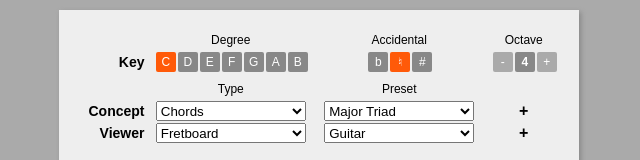
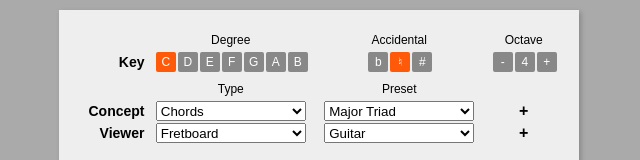
Before and after one commit to dan9418/play-what-beta, a React app: page / in a window 1280 px wide. Shown: the top 160 px of the page, without its empty margins (321-961 px from the left). Built offline with nearby package versions, Linux system fonts and the light colour scheme.

Commit message:
expand char button

```diff
--- a/src/InputPanel/Selectors/BoxSelector/BoxSelector.css
+++ b/src/InputPanel/Selectors/BoxSelector/BoxSelector.css
@@ -1,3 +1,4 @@
 .box-selector {
+    display: inline-block;
     height: 20px;
 }
--- a/src/InputPanel/Selectors/CharButton/CharButton.css
+++ b/src/InputPanel/Selectors/CharButton/CharButton.css
@@ -9,6 +9,11 @@
     font-size: 12px;
     border-radius: 2px;
     vertical-align: top;
+
+    -webkit-user-select: none; /* Safari */
+	-moz-user-select: none; /* Firefox */
+	-ms-user-select: none; /* IE10+/Edge */
+	user-select: none; /* Standard */
 }
 
 .char-button:hover {
@@ -19,3 +24,8 @@
 .char-button.active {
     background-color: #FF5A09;
 }
+
+.char-button.readonly {
+    cursor: normal;
+    background-color: #888;
+}
--- a/src/InputPanel/Selectors/CharButton/CharButton.tsx
+++ b/src/InputPanel/Selectors/CharButton/CharButton.tsx
@@ -18,6 +18,9 @@ export class CharButton extends React.Component<CharButtonProps, null> {
         if (this.props.active) {
             classes.push('active')
         }
+        else if (!this.props.action) {
+            classes.push('readonly')
+        }
         return (
             <div className={classes.join(' ')} onClick={this.props.action}>
                 {this.props.character}
--- a/src/InputPanel/Selectors/NumericSelector/NumericSelector.css
+++ b/src/InputPanel/Selectors/NumericSelector/NumericSelector.css
@@ -2,39 +2,5 @@
 
 .numeric-selector {
   height: 20px;
-  line-height: 20px;
-  vertical-align: top;
-  color: white;
   display: inline-block;
-  text-align: center;
 }
-
-.numeric-selector .up, .numeric-selector .down, .numeric-selector .value {
-  display: inline-block;
-  margin-left: 2px;
-  line-height: 20px;
-  height: 20px;
-  width: 20px;
-  font-size: 12px;
-  border-radius: 2px;
-  vertical-align: top;
-
-  -webkit-user-select: none; /* Safari */
-	-moz-user-select: none; /* Firefox */
-	-ms-user-select: none; /* IE10+/Edge */
-	user-select: none; /* Standard */
-}
-
-.numeric-selector .up, .numeric-selector .down {
-  background-color: #AAA;
-}
-
-.numeric-selector .value {
-  font-weight: bold;
-  background-color: #888;
-}
-
-.numeric-selector .up:hover, .numeric-selector .down:hover {
-  background-color: #777;
-  cursor: pointer;
-}
--- a/src/InputPanel/Selectors/NumericSelector/NumericSelector.tsx
+++ b/src/InputPanel/Selectors/NumericSelector/NumericSelector.tsx
@@ -1,6 +1,7 @@
 import * as React from "react";
 import "./NumericSelector.css";
 import { SelectorProps } from "../SelectorConfig";
+import { CharButton } from "../CharButton/CharButton";
 
 export class NumericSelector extends React.Component<SelectorProps, any> {
 
@@ -11,9 +12,21 @@ export class NumericSelector extends React.Component<SelectorProps, any> {
     render = () => {
         return (
             <div className='numeric-selector'>
-                <div className='numeric-selector down' onClick={() => { this.props.setValue(this.props.value - 1); }}>-</div>
-                <div className='numeric-selector value'>{this.props.value}</div>
-                <div className='numeric-selector up' onClick={() => { this.props.setValue(this.props.value + 1); }}>+</div>
+                <CharButton
+                    active={false}
+                    action={() => { this.props.setValue(this.props.value - 1); }}
+                    character='-'
+                />
+                <CharButton
+                    active={false}
+                    action={null}
+                    character={this.props.value}
+                />
+                <CharButton
+                    active={false}
+                    action={() => { this.props.setValue(this.props.value + 1); }}
+                    character='+'
+                />
             </div>
         );
     };
```
Also changed, not shown: 1 other file (tests, documents, lock files or other folders).
